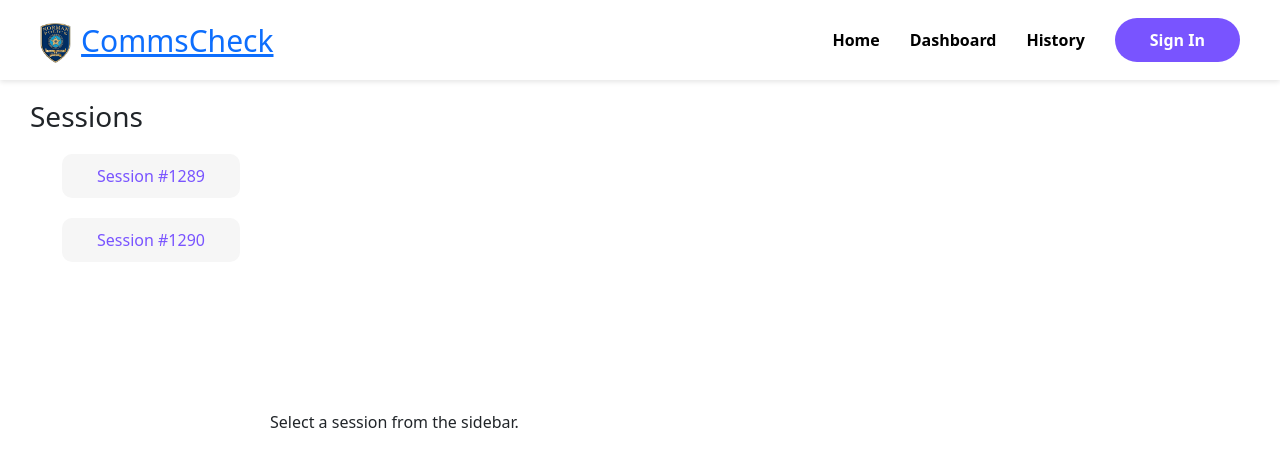
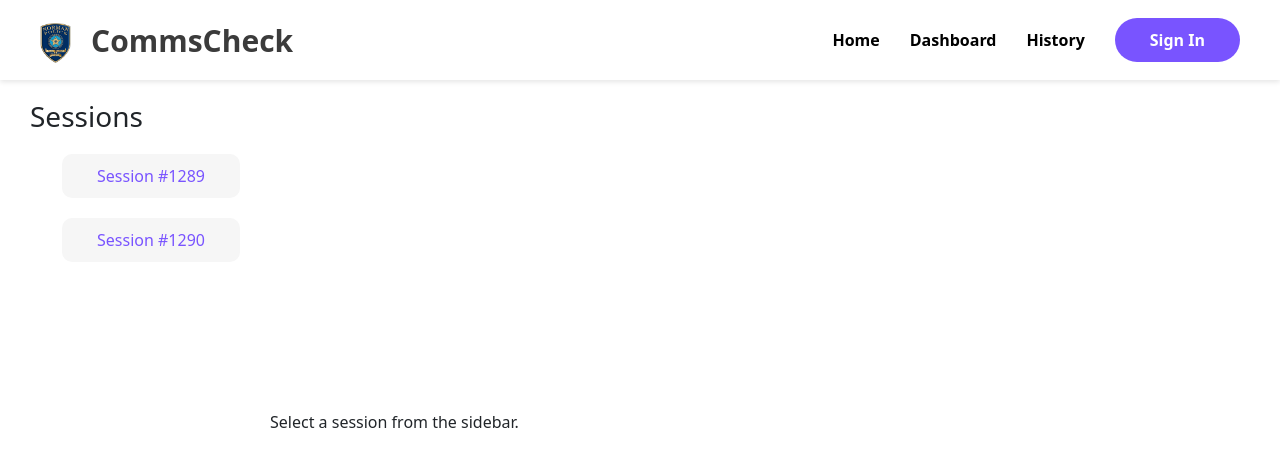
Before and after one commit to melissa-ng/GroupE_Capstone, a React (Vite) app in the folder frontend/: page /history in a window 1280 px wide. Shown: the top 466 px of the page. Built offline with nearby package versions, Linux system fonts and the light colour scheme.

Commit message:
hover styling on buttons and title styling

```diff
--- a/frontend/src/components/NavigationBar/NavigationBar.css
+++ b/frontend/src/components/NavigationBar/NavigationBar.css
@@ -18,9 +18,19 @@
     font-size: 30px;
     font-weight: bold;
     display: flex;
-    gap: 10px;
+    gap: 20px;
     align-items: center;
     color: black;
+    text-decoration: none;
+
+}
+
+.nav-title a {
+    font-size: 30px;
+    font-weight: bold;
+    display: flex;
+    align-items: center;
+    color: rgb(59, 59, 59);
     text-decoration: none;
 
 }
--- a/frontend/src/components/SideBar/SideBar.css
+++ b/frontend/src/components/SideBar/SideBar.css
@@ -32,8 +32,9 @@
     transition: 0.3s;
 }
 
-.sidebar ul li a:hover {
-    text-decoration: underline;
+.sidebar ul li:hover {
+    background-color: #e4e4e4;
+    transform: scale(1.03);
 }
 
 .session-list {
--- a/frontend/src/components/SideBar/SideBar.jsx
+++ b/frontend/src/components/SideBar/SideBar.jsx
@@ -11,9 +11,8 @@ function Sidebar({ sessions = [] }) {
                 <ul className="session-list">
                     {sessions.map((session, index) => (
                     <li key={index}>
-                        Session #
                         {/* Link to the results page for this session */}
-                        <Link to={`/history/${session.session}`}>{session.session}</Link>
+                        <Link to={`/history/${session.session}`}>Session #{session.session}</Link>
                     </li>
                     ))}
                 </ul>
```
